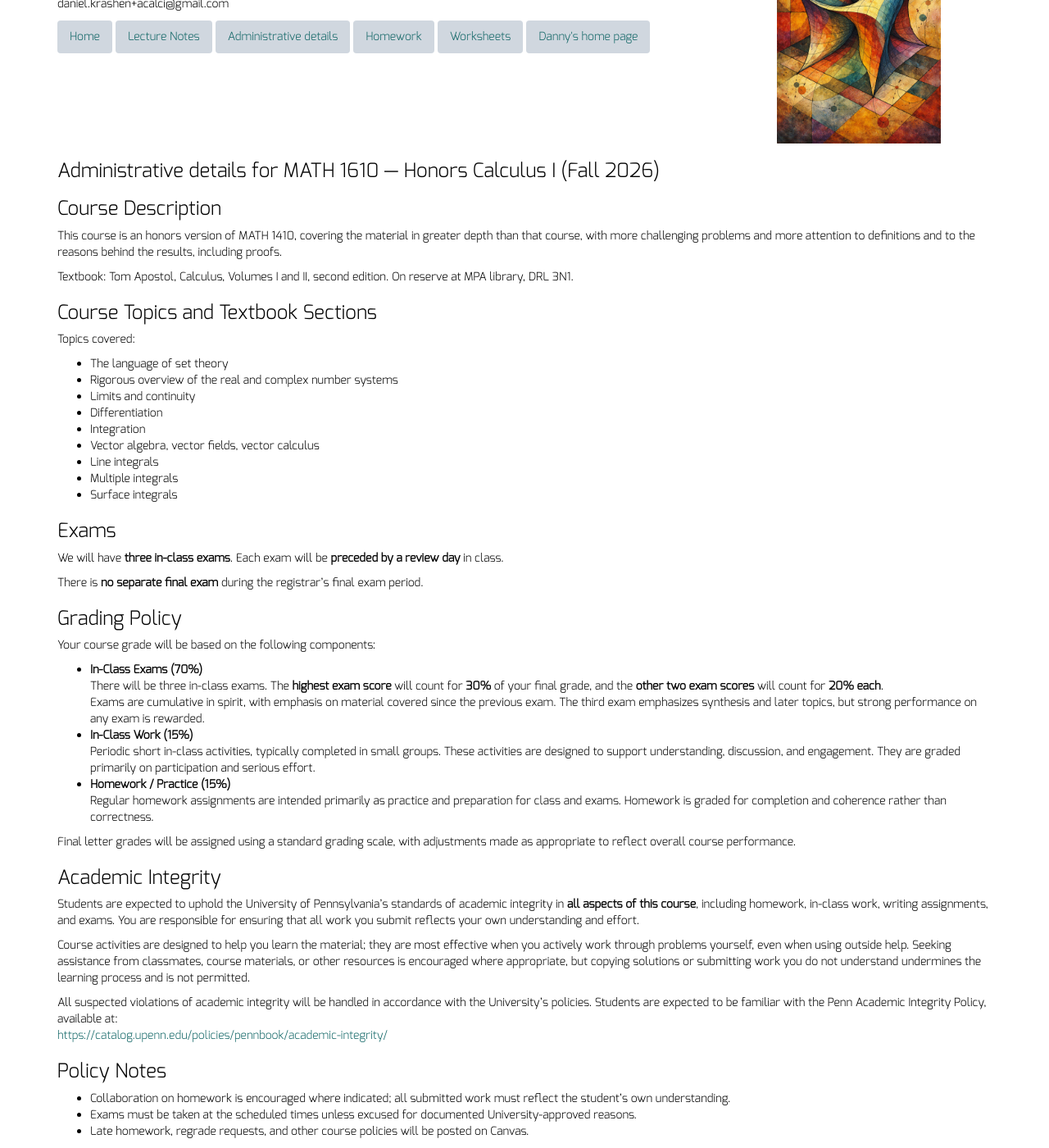
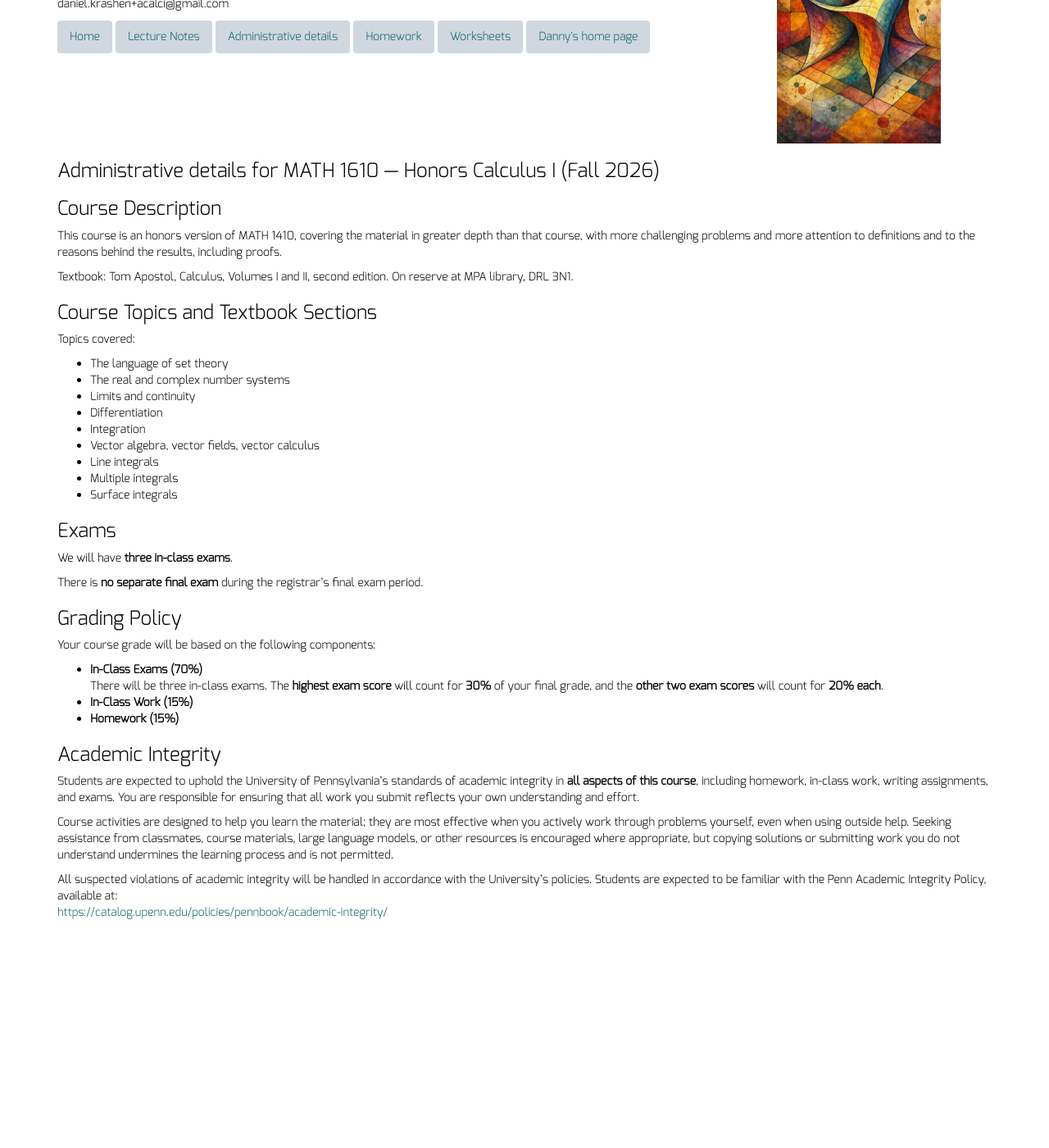
Before and after one commit to dkrashen/honors-calculus-1610, a Jekyll site: the page built from administrative.md, in a window 1280 px wide and 1400 px high, scrolled down 155 px. Shown: the whole window at 82% size. Built offline with Jekyll 4.4.1, drawn with Linux system fonts in a browser that asks for light colours; nearby versions of some CDN libraries; after the commit the page ends 1288 px from its top, so only the background shows below that.

Commit message:
update syllabus

```diff
--- a/administrative.md
+++ b/administrative.md
@@ -15,7 +15,7 @@ Textbook: Tom Apostol, Calculus, Volumes I and II, second edition. On reserve at
 
 Topics covered:
 - The language of set theory
-- Rigorous overview of the real and complex number systems
+- The real and complex number systems
 - Limits and continuity
 - Differentiation
 - Integration
@@ -25,8 +25,7 @@ Topics covered:
 - Surface integrals
 
 ### Exams
-We will have <b>three in-class exams</b>. Each exam will be <b>preceded by
-a review day</b> in class.
+We will have <b>three in-class exams</b>.
 
 There is <b>no separate final exam</b> during the registrar’s final exam period.
 
@@ -35,23 +34,18 @@ Your course grade will be based on the following components:
 
  - <b>In-Class Exams (70%)</b><br />
    There will be three in-class exams. The <b>highest exam score</b> will count for <b>30%</b> of your final grade, and the <b>other two exam scores</b> will count for <b>20% each</b>.<br />
-   Exams are cumulative in spirit, with emphasis on material covered since the previous exam. The third exam emphasizes synthesis and later topics, but strong performance on any exam is rewarded.
  - <b>In-Class Work (15%)</b><br />
-   Periodic short in-class activities, typically completed in small groups. These activities are designed to support understanding, discussion, and engagement. They are graded primarily on participation and serious effort.
- - <b>Homework / Practice (15%)</b><br />
-   Regular homework assignments are intended primarily as practice and preparation for class and exams. Homework is graded for completion and coherence rather than correctness.
-
-Final letter grades will be assigned using a standard grading scale, with adjustments made as appropriate to reflect overall course performance.
+ - <b>Homework (15%)</b><br />
 
 ### Academic Integrity
 Students are expected to uphold the University of Pennsylvania’s standards of academic integrity in <b>all aspects of this course</b>, including homework, in-class work, writing assignments, and exams. You are responsible for ensuring that all work you submit reflects your own understanding and effort.
 
-Course activities are designed to help you learn the material; they are most effective when you actively work through problems yourself, even when using outside help. Seeking assistance from classmates, course materials, or other resources is encouraged where appropriate, but copying solutions or submitting work you do not understand undermines the learning process and is not permitted.
+Course activities are designed to help you learn the material; they are
+most effective when you actively work through problems yourself, even when
+using outside help. Seeking assistance from classmates, course materials,
+large language models, or other resources is encouraged where appropriate,
+but copying solutions or submitting work you do not understand undermines
+the learning process and is not permitted.
 
 All suspected violations of academic integrity will be handled in accordance with the University’s policies. Students are expected to be familiar with the Penn Academic Integrity Policy, available at:<br />
 <a href="https://catalog.upenn.edu/policies/pennbook/academic-integrity/">https://catalog.upenn.edu/policies/pennbook/academic-integrity/</a>
-
-### Policy Notes
- - Collaboration on homework is encouraged where indicated; all submitted work must reflect the student’s own understanding.
- - Exams must be taken at the scheduled times unless excused for documented University-approved reasons.
- - Late homework, regrade requests, and other course policies will be posted on Canvas.
```
